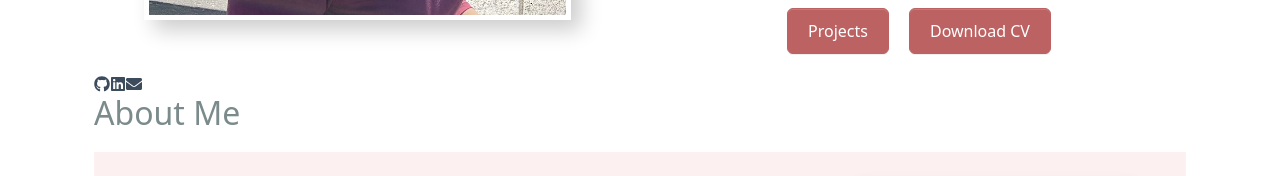
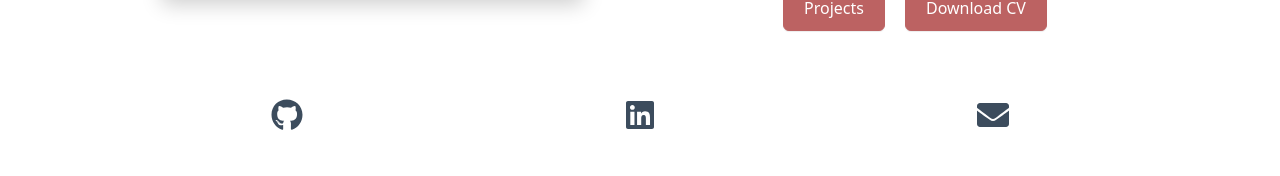
Before and after one commit to midorikawaguti/TatianaK-Portfolio, a React (Create React App) app in the folder frontend/: page / in a window 1280 px wide. Shown: the part 537-713 px from the top of the page. Built offline with nearby package versions, Linux system fonts and the light colour scheme; grey boxes are pictures that could not be loaded; a web font is replaced by a local one.

Commit message:
Fixed HomeScreen icons and download CV

```diff
--- a/frontend/src/Screens/HomeScreen/HomeScreen.css
+++ b/frontend/src/Screens/HomeScreen/HomeScreen.css
@@ -1,4 +1,9 @@
 /* HomeScreen.css */
+.container-1 {
+  margin-top: 30px;
+  margin-bottom: 20px;
+  padding: 20px;
+}
 
 .profile_pic1 img {
   width: 80%;
@@ -58,3 +63,17 @@
   background-color: #D9A5B3;
   border-color:#D9A5B3 ;
 }
+
+/* ICONS */
+.container-2 {
+  margin-top: 35px;
+  margin-bottom: 30px;
+  padding: 20px;
+}
+
+/* .list-icons {
+  display: flex;
+  flex-wrap: wrap;
+  gap: 2rem;
+  justify-content: center;
+} */
--- a/frontend/src/Screens/HomeScreen/HomeScreen.jsx
+++ b/frontend/src/Screens/HomeScreen/HomeScreen.jsx
@@ -3,11 +3,10 @@ import { Container, Row, Col, Image, Button } from 'react-bootstrap';
 import profilePicture from '../../assets/profile1.jpeg';
 import './HomeScreen.css';
 import Project from '../../Components/Project/Project.jsx';
-import About from '../../Components/About/About.jsx'
+import About from '../../Components/About/About.jsx';
 import projects from '../../projects';
 import { ReactTyped as Typed } from 'react-typed';
-import { FaGithub, FaLinkedin, FaEnvelope } from 'react-icons/fa'
-
+import { FaGithub, FaLinkedin, FaEnvelope } from 'react-icons/fa';
 
 const HomeScreen = () => {
   const scrollToSection = (sectionId) => {
@@ -18,11 +17,18 @@ const HomeScreen = () => {
   };
 
   const downloadCV = () => {
-    // Add CV download logic here
+  const link = document.createElement("a");
+  link.href = "https://drive.google.com/file/d/1htVIzWOqoIWelq5NEkHVowjuJBdcfZLQ/view?usp=drive_link";
+  link.target = "_blank"; // Open in a new tab
+  link.download = "Tatiana_Kawaguti_Resume";
+  document.body.appendChild(link);
+  link.click();
+  document.body.removeChild(link);
 };
 
+
   return (
-    <main>
+    <>
       <Container className="container-1">
         <Row>
           <Col md={12} lg={7} xl={6} className="profile_pic1">
@@ -55,38 +61,40 @@ const HomeScreen = () => {
         </Row>
 
         <Row className="container-2">
-          <Col sm={12} md={6} lg={4} xl={4} >
+          <Col sm={4} className="text-center">
             <a href="https://github.com/midorikawaguti" target="_blank" rel="noopener noreferrer">
-                <FaGithub/>
+              <FaGithub size={32} />
             </a>
-
+          </Col>
+          <Col  sm={4} className="text-center">
             <a href="https://www.linkedin.com/in/tatiana-midori-uemura-kawaguti-6865b5120/" target="_blank" rel="noopener noreferrer">
-                <FaLinkedin/>
+              <FaLinkedin size={32} />
             </a>
-
+          </Col>
+          <Col sm={4} className="text-center">
             <a href="mailto:midori.kawaguti@gmail.com">
-                <FaEnvelope/>
+              <FaEnvelope size={32} />
             </a>
           </Col>
         </Row>
 
-        <div id="about-me">
+        <Row id="about-me">
           <h2>About Me</h2>
-          <About/>
-        </div>
+          <About />
+        </Row>
 
-        <div id="projects">
+        <Row id="projects">
           <h2>Projects Section</h2>
           <Row>
-            {projects.map((project)=>(
-                <Col sm={12} md={6} lg={4} xl={3}>
-                  <Project project={project}/>
+            {projects.map((project) => (
+              <Col sm={12} md={6} lg={4} xl={3} key={project._id}>
+                <Project project={project} />
               </Col>
             ))}
           </Row>
-        </div>
+        </Row>
       </Container>
-    </main>
+    </>
   );
 };
 
```
Lines whose indentation alone changed are shown as unchanged.
